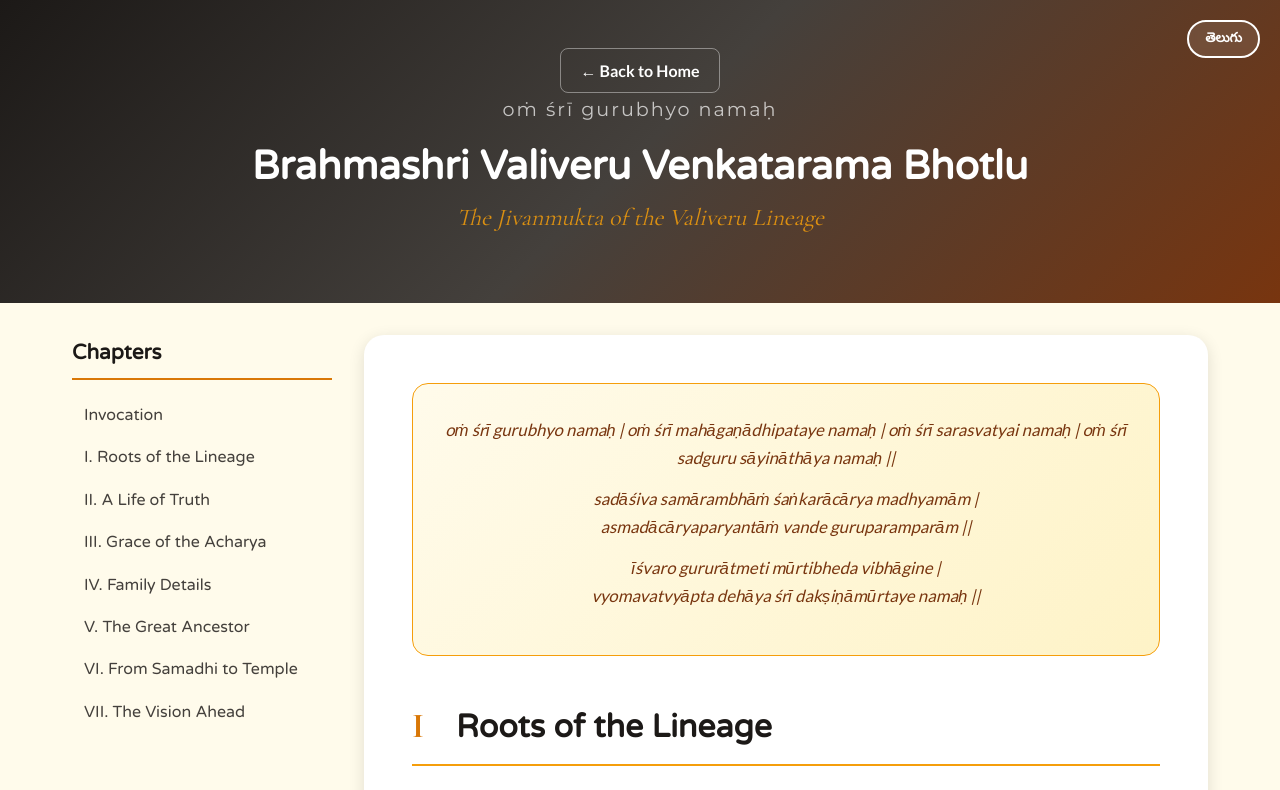
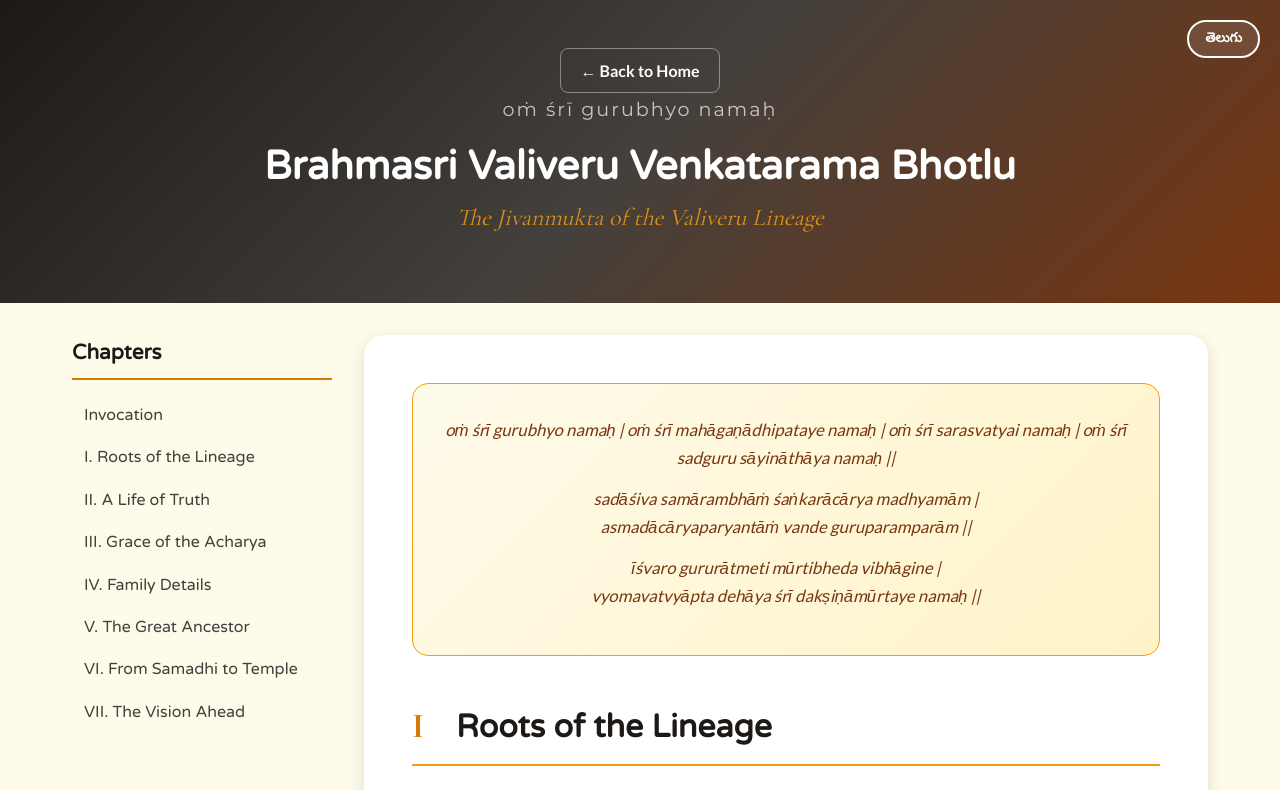
Before and after one commit to vnithin90/bvvb_trust_test, a Next.js app: page /history in a window 1280 px wide. Shown: the top 790 px of the page. Built offline with nearby package versions, Linux system fonts and the light colour scheme; a web font is replaced by a local one.

Commit message:
Correct spelling of 'Brahmashri' to 'Brahmasri'

```diff
--- a/app/history/page.tsx
+++ b/app/history/page.tsx
@@ -81,7 +81,7 @@ export default function History() {
         <div className="history-hero-content">
           <p className="history-sanskrit">{lang === 'en' ? 'oṁ śrī gurubhyo namaḥ' : 'ఓం శ్రీ గురుభ్యోనమః'}</p>
           <h1 style={{ ...currentHeaderFont, fontSize: lang === 'te' ? '3.0rem' : '2.5rem' }}>
-            {lang === 'en' ? 'Brahmashri Valiveru Venkatarama Bhotlu' : 'బ్రహ్మశ్రీ వలివేరు వేంకటరామా భొట్లు'}
+            {lang === 'en' ? 'Brahmasri  Valiveru Venkatarama Bhotlu' : 'బ్రహ్మశ్రీ వలివేరు వేంకటరామా భొట్లు'}
           </h1>
           <p className="history-epithet">
             {lang === 'en' ? 'The Jivanmukta of the Valiveru Lineage' : '"వలివేరు వంశాన జీవన్ముక్తుడు - బ్రహ్మశ్రీ వలివేరు వేంకటరామా భొట్లు"'}
@@ -217,7 +217,7 @@ export default function History() {
             </h2>
             {lang === 'en' ? (
               <div>
-                <p>The lineage traces back to Brahmashri Valiveru Venkatarama Bhotlu, son of late Sri Chinna Narasayya. Since he had no children, he adopted Chinna Narasayya (the son of his brother Sri Ashwatthamayya). Although he lived as a householder, Venkatarama Bhotlu attained deep detachment (vairāgya) and became a brahma-niṣṭha.</p>
+                <p>The lineage traces back to Brahmasri  Valiveru Venkatarama Bhotlu, son of late Sri Chinna Narasayya. Since he had no children, he adopted Chinna Narasayya (the son of his brother Sri Ashwatthamayya). Although he lived as a householder, Venkatarama Bhotlu attained deep detachment (vairāgya) and became a brahma-niṣṭha.</p>
                 <p className="highlight-quote">Venkatarama Bhotlu entered sajīva-samādhi on the opposite bank of the Chitravati River on the sacred day of mārgaśīrṣa-śuddha-vidiyā.</p>
                 <p>From the family genealogy (vaṃśavṛkṣa) documented by Sri Lakshmi Narasayya, we are known as the fifth and sixth generations. Since then, the study and teaching of the vedās and vedāṅgās has continued as a living tradition within the family.</p>
               </div>
@@ -258,7 +258,7 @@ export default function History() {
               <div>
                 <p>In 2025, following the instructions of the current ācārya of Kanchi, Sri Sri Sri Vijayendra Saraswati (Bala Periyava), the ārādhana was established at the jīva-samādhi according to the śāstras. Since the consecration, the Saint has expressed himself through many divine plays (līlās) and is leading many devotees.</p>
                 <p>In 2026, we resolve to expand the temple facilities, including a large yajñaśālā, a storage room, a residence for the temple priest, and bathrooms.</p>
-                <p className="highlight-quote">We seek the shelter of his lotus feet with gratitude, praying that Brahmashri Valiveru Venkatarama Bhotlu provides his special grace (anugraha) and makes our lives fulfilled.</p>
+                <p className="highlight-quote">We seek the shelter of his lotus feet with gratitude, praying that Brahmasri  Valiveru Venkatarama Bhotlu provides his special grace (anugraha) and makes our lives fulfilled.</p>
 
                 <div style={{ marginTop: '40px', padding: '30px', background: '#fff9e6', border: '2px solid #f1c40f', borderRadius: '15px', textAlign: 'center', boxShadow: '0 4px 15px rgba(0,0,0,0.05)' }}>
                   <p style={{ fontSize: '1.4rem', color: '#3d2b1f', fontWeight: 'bold', marginBottom: '10px' }}>
@@ -331,7 +331,7 @@ export default function History() {
           </div>
         </div>
         <div style={{ maxWidth: '1200px', margin: '40px auto 0', borderTop: '1px solid rgba(255,255,255,0.1)', paddingTop: '20px', textAlign: 'center', fontSize: '0.85rem', color: '#bdc3c7' }}>
-          <p>© 2026 Brahmashri Valiveru VenkataRama Bhotlu Trust. {lang === 'en' ? 'All rights reserved.' : 'సర్వ హక్కులు ప్రత్యేకించబడినవి.'}</p>
+          <p>© 2026 Brahmasri  Valiveru VenkataRama Bhotlu Trust. {lang === 'en' ? 'All rights reserved.' : 'సర్వ హక్కులు ప్రత్యేకించబడినవి.'}</p>
         </div>
       </footer>
     </main>
```
